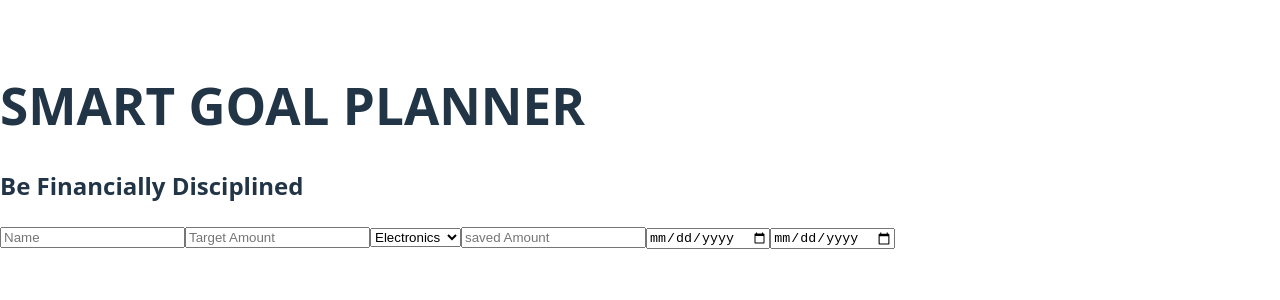
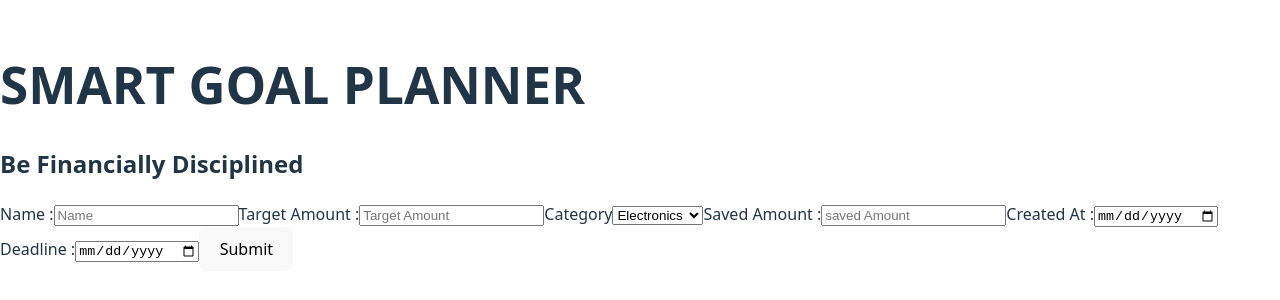
Before and after one commit to Andy-Ops254/week-2-react-code-challenge, a React (Vite) app: page / in a window 1280 px wide. Shown: the part 254-554 px from the top of the page. Built offline with nearby package versions, Linux system fonts and the light colour scheme.

Commit message:
create label for form input

```diff
--- a/src/App.jsx
+++ b/src/App.jsx
@@ -8,12 +8,19 @@ function App() {
       <h2>Be Financially Disciplined</h2>
       <div>
       <form className="Savings">
-        <label for="name"></label>
 
+      <label>
+        Name :
         <input type="text" name="Name" placeholder="Name"/>
+      </label>
 
+        <label>
+        Target Amount :
         <input type="number"  name="target" placeholder="Target Amount"/>
+        </label>
 
+        <label>
+          Category
         <select name="category">
           <option>Electronics</option>
           <option>Travel</option>
@@ -25,14 +32,22 @@ function App() {
           <option>vehicle</option>
           <option>Real Estate</option>
         </select>
+        </label>
 
-        <input type= "number" name ="saved" placeholder="saved Amount" />
+        <label>
+          Saved Amount :
+        <input type= "number" name ="saved" placeholder="saved Amount"></input>
+        </label>
+
+        <label>Created At :
         <input type="date" name="date" placeholder="Created At" />
+        </label>
+
+        <label>
+          Deadline :
         <input type="date"  name="date"  placeholder="deadline"/>
-
-
-
-
+        </label>
+        <button>Submit</button>
       </form>
 
 
```
